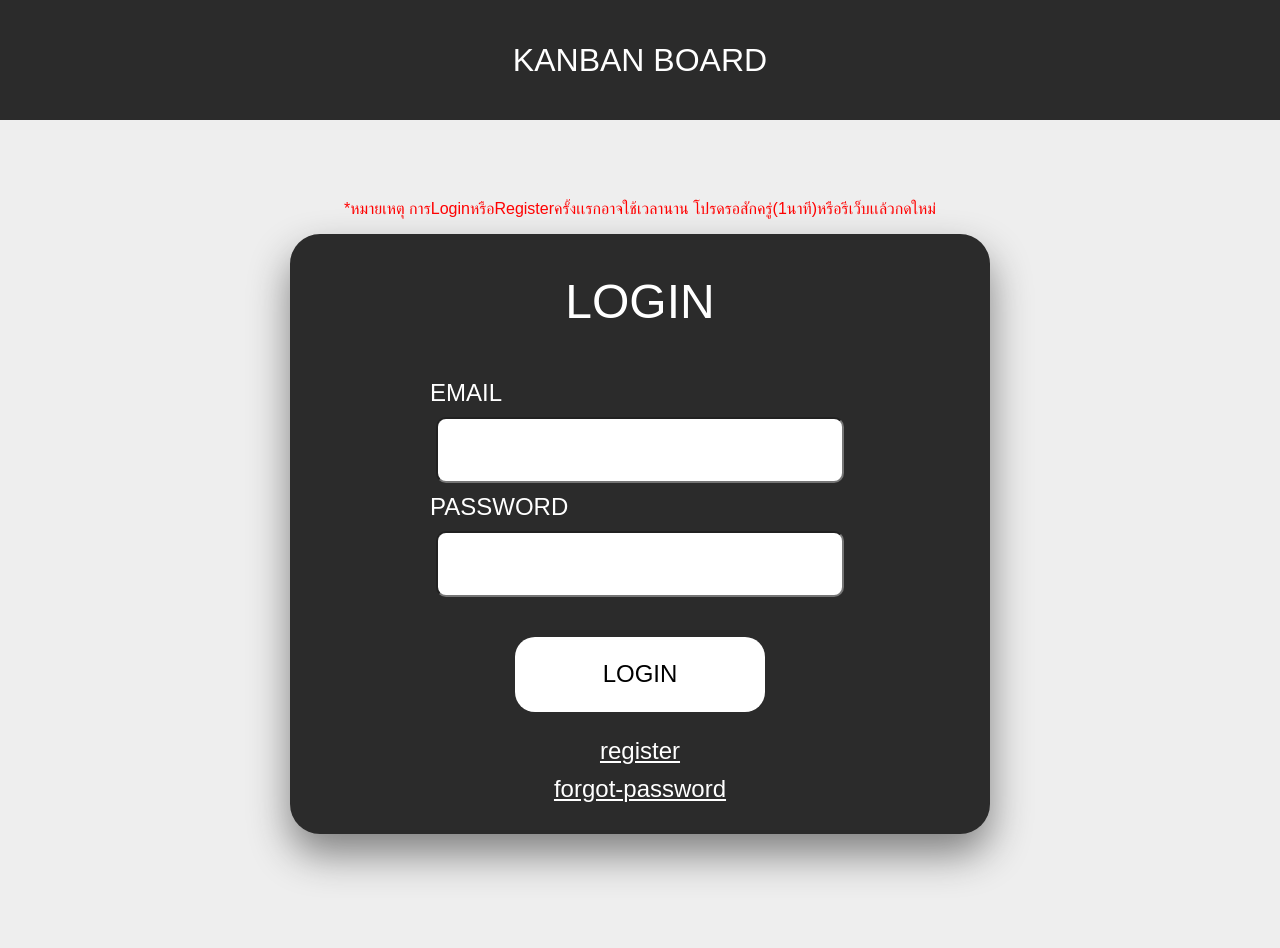
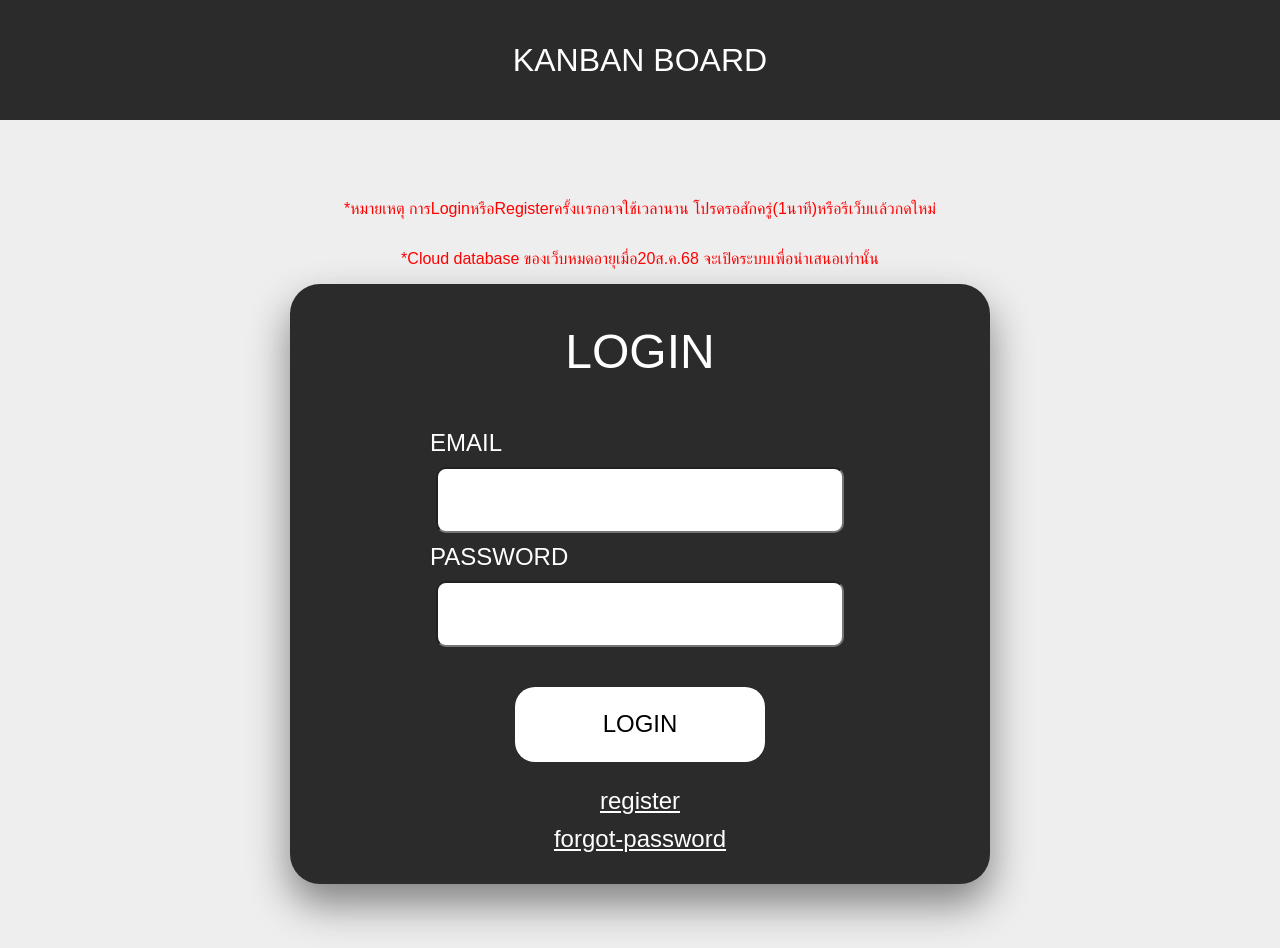
Before and after one commit to oomo3069/kanban_board, a Vue app in the folder frontend/: page /login in a window 1280 px wide. Before the commit the page ends 898 px from the top, so only its background shows below. Built offline with nearby package versions, Linux system fonts and the light colour scheme.

Commit message:
Update LoginPage.vue

```diff
--- a/frontend/src/pages/LoginPage.vue
+++ b/frontend/src/pages/LoginPage.vue
@@ -1,6 +1,7 @@
 <template>
   <div class="containerlogin">
   <p class="alert">*หมายเหตุ การLoginหรือRegisterครั้งเเรกอาจใช้เวลานาน โปรดรอสักครู่(1นาที)หรือรีเว็บเเล้วกดใหม่</p>
+    <p class="alert">*Cloud database ของเว็บหมดอายุเมื่อ20ส.ค.68 จะเปิดระบบเพื่อนำเสนอเท่านั้น</p>
   <div class="login-form">
     <h2>LOGIN</h2>
     <form @submit.prevent="submit">
```
